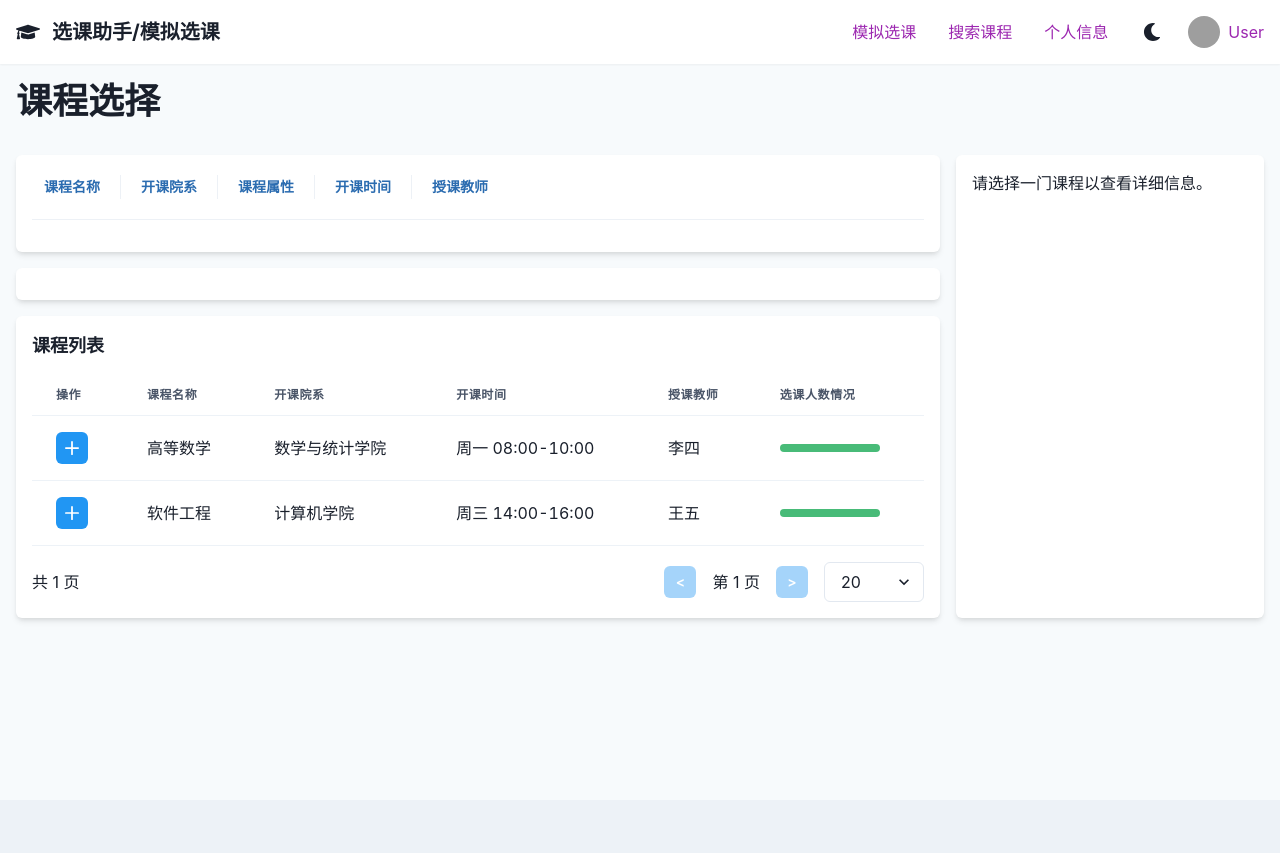
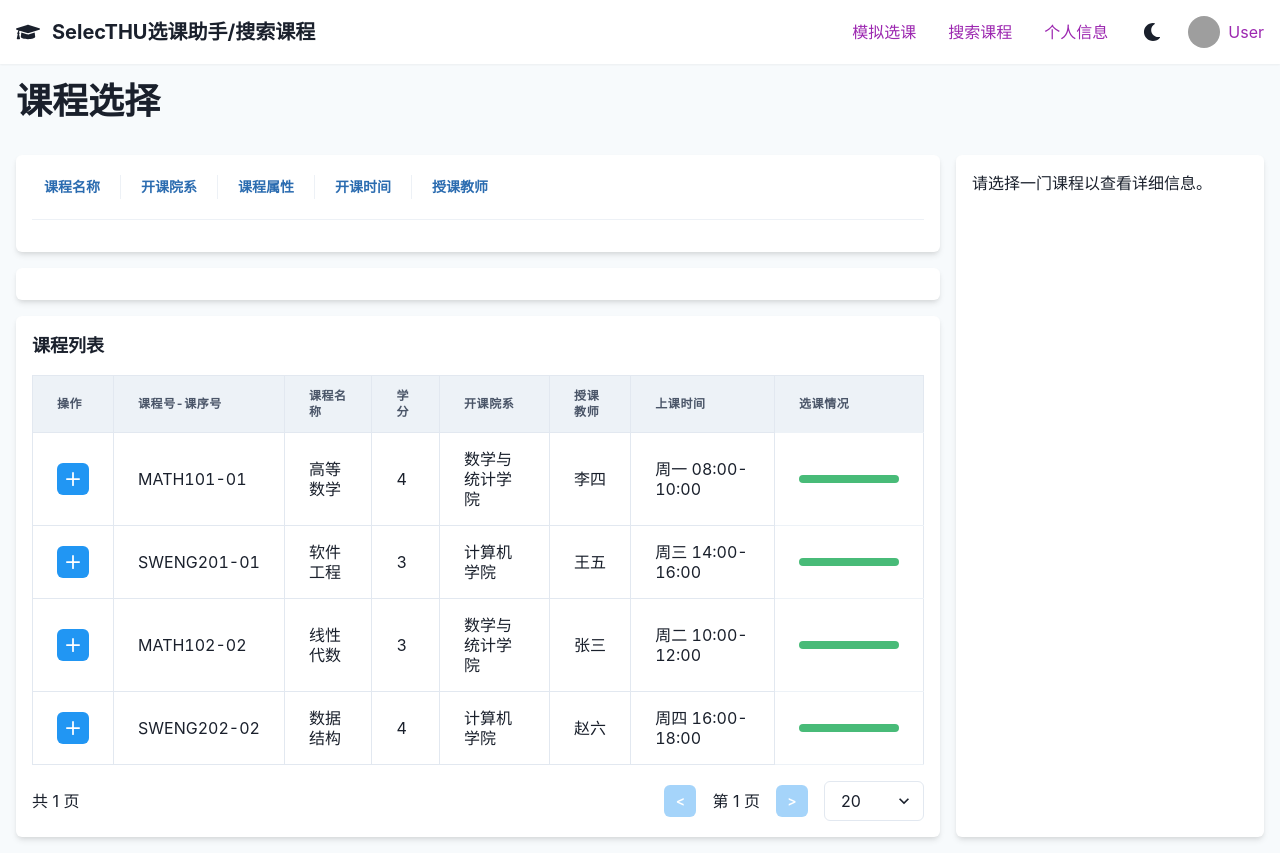
Before and after one commit to ZaytsevZY/SelecTHU, a Next.js app in the folder frontend/selecthu/: page /search in a window 1280 px wide. Before the commit the page ends 800 px from the top, so only its background shows below. Built offline with nearby package versions, Linux system fonts and the light colour scheme; grey boxes are pictures that could not be loaded.

Commit message:
fix: 修改导航栏显示，修改选课呈现信息

```diff
--- a/frontend/selecthu/app/components/layout/Navbar.tsx
+++ b/frontend/selecthu/app/components/layout/Navbar.tsx
@@ -16,8 +16,10 @@ import ColorModeToggle from "./ColorModeToggle"; // 暗色模式切换按钮
 import NextLink from "next/link";
 import { useRouter } from "next/navigation";
 import { useEffect, useState } from "react";
+import { usePathname } from "next/navigation"; // 引入 usePathname
 
 const NavLink = ({ href, children }: { href: string; children: React.ReactNode }) => {
+  const hoverBg = useColorModeValue("brand.50", "brand.700");
   return (
     <Link
       as={NextLink}
@@ -27,7 +29,7 @@ const NavLink = ({ href, children }: { href: string; children: React.ReactNode }
       rounded="md"
       _hover={{
         textDecoration: "none",
-        bg: useColorModeValue("brand.50", "brand.700"),
+        bg: hoverBg,
       }}
     >
       {children}
@@ -46,6 +48,7 @@ interface User {
 export default function Navbar() {
   const [user, setUser] = useState<User | null>(null);
   const router = useRouter();
+  const pathname = usePathname(); // 获取当前路径
 
   useEffect(() => {
     // 从localStorage中获取用户信息
@@ -66,6 +69,18 @@ export default function Navbar() {
   const nickname = user?.nickname || "User";
   const avatarSrc = user?.avatar || "/default-avatar.png"; // 设置默认头像路径
 
+  // 定义路由路径与页面名称的映射关系
+  const pageTitles: { [key: string]: string } = {
+    "/main": "模拟选课",
+    "/search": "搜索课程",
+    "/profile": "个人信息",
+    "/": "主页",
+    // 根据需要添加更多路由路径和对应的页面名称
+  };
+
+  // 获取当前路径对应的页面名称，若未匹配则使用默认值
+  const pageTitle = pageTitles[pathname] || "主页";
+
   return (
     <Box bg={useColorModeValue("white", "gray.900")} px={4} shadow="sm">
       <Flex h={16} alignItems="center" justifyContent="space-between">
@@ -74,7 +89,7 @@ export default function Navbar() {
           <HStack spacing={3}>
             <FaGraduationCap size="24px" />
             <Text fontSize="xl" fontWeight="bold">
-              选课助手/模拟选课
+              SelecTHU选课助手/{pageTitle}
             </Text>
           </HStack>
         </HStack>
--- a/frontend/selecthu/app/components/search/CoursesTable.tsx
+++ b/frontend/selecthu/app/components/search/CoursesTable.tsx
@@ -21,7 +21,10 @@ import { useState } from "react";
 
 interface Course {
   id: string;
+  courseNumber: string;      // 新增：课程号
+  sequenceNumber: string;    // 新增：课序号
   name: string;
+  credits: number;           // 新增：学分
   department: string;
   time: string;
   instructor: string;
@@ -70,15 +73,17 @@ const CoursesTable: React.FC<CoursesTableProps> = ({
       </Text>
 
       {/* 课程表 */}
-      <Table variant="simple">
-        <Thead>
+      <Table variant="simple" border="1px" borderColor={useColorModeValue("gray.200", "gray.700")}>
+        <Thead bg={useColorModeValue("gray.100", "gray.700")}>
           <Tr>
-            <Th>操作</Th>
-            <Th>课程名称</Th>
-            <Th>开课院系</Th>
-            <Th>开课时间</Th>
-            <Th>授课教师</Th>
-            <Th>选课人数情况</Th>
+            <Th borderRight="1px solid" borderColor={useColorModeValue("gray.200", "gray.700")}>操作</Th>
+            <Th borderRight="1px solid" borderColor={useColorModeValue("gray.200", "gray.700")}>课程号-课序号</Th>
+            <Th borderRight="1px solid" borderColor={useColorModeValue("gray.200", "gray.700")}>课程名称</Th>
+            <Th borderRight="1px solid" borderColor={useColorModeValue("gray.200", "gray.700")}>学分</Th>
+            <Th borderRight="1px solid" borderColor={useColorModeValue("gray.200", "gray.700")}>开课院系</Th>
+            <Th borderRight="1px solid" borderColor={useColorModeValue("gray.200", "gray.700")}>授课教师</Th>
+            <Th borderRight="1px solid" borderColor={useColorModeValue("gray.200", "gray.700")}>上课时间</Th>
+            <Th>选课情况</Th>
           </Tr>
         </Thead>
         <Tbody>
@@ -94,7 +99,7 @@ const CoursesTable: React.FC<CoursesTableProps> = ({
               onClick={() => onSelectCourse(course.id)}
               _hover={{ bg: useColorModeValue("gray.50", "gray.600") }}
             >
-              <Td>
+              <Td borderRight="1px solid" borderColor={useColorModeValue("gray.200", "gray.700")}>
                 <IconButton
                   icon={<AddIcon />}
                   size="sm"
@@ -106,10 +111,24 @@ const CoursesTable: React.FC<CoursesTableProps> = ({
                   }}
                 />
               </Td>
-              <Td>{course.name}</Td>
-              <Td>{course.department}</Td>
-              <Td>{course.time}</Td>
-              <Td>{course.instructor}</Td>
+              <Td borderRight="1px solid" borderColor={useColorModeValue("gray.200", "gray.700")}>
+                {course.courseNumber}-{course.sequenceNumber}
+              </Td>
+              <Td borderRight="1px solid" borderColor={useColorModeValue("gray.200", "gray.700")}>
+                {course.name}
+              </Td>
+              <Td borderRight="1px solid" borderColor={useColorModeValue("gray.200", "gray.700")}>
+                {course.credits}
+              </Td>
+              <Td borderRight="1px solid" borderColor={useColorModeValue("gray.200", "gray.700")}>
+                {course.department}
+              </Td>
+              <Td borderRight="1px solid" borderColor={useColorModeValue("gray.200", "gray.700")}>
+                {course.instructor}
+              </Td>
+              <Td borderRight="1px solid" borderColor={useColorModeValue("gray.200", "gray.700")}>
+                {course.time}
+              </Td>
               <Td>
                 {/* 选课人数情况展示为色带（示例，实际可根据数据调整） */}
                 <Box w="100px" h="8px" bg="green.400" borderRadius="md" />
--- a/frontend/selecthu/app/search/page.tsx
+++ b/frontend/selecthu/app/search/page.tsx
@@ -18,7 +18,10 @@ import SelectedCourseInfo from "../components/search/SelectedCourseInfo";
 
 interface Course {
   id: string;
+  courseNumber: string;      // 新增：课程号
+  sequenceNumber: string;    // 新增：课序号
   name: string;
+  credits: number;           // 新增：学分
   department: string;
   time: string;
   instructor: string;
@@ -48,11 +51,14 @@ export default function SearchPage() {
     setSelectedFilters(selectedFilters.filter((f) => f.type !== type));
   };
 
-  // 初始化课程数据，包括高等数学和软件工程
+  // 初始化课程数据，包括高等数学和软件工程，新增两门课程
   const [courses, setCourses] = useState<Course[]>([
     {
       id: "math101",
+      courseNumber: "MATH101",
+      sequenceNumber: "01",
       name: "高等数学",
+      credits: 4,
       department: "数学与统计学院",
       time: "周一 08:00-10:00",
       instructor: "李四",
@@ -65,7 +71,10 @@ export default function SearchPage() {
     },
     {
       id: "sweng201",
+      courseNumber: "SWENG201",
+      sequenceNumber: "01",
       name: "软件工程",
+      credits: 3,
       department: "计算机学院",
       time: "周三 14:00-16:00",
       instructor: "王五",
@@ -76,7 +85,38 @@ export default function SearchPage() {
         "课程安排合理，适合提升编程技能。",
       ],
     },
-    // 可以根据需要添加更多课程
+    {
+      id: "math102",
+      courseNumber: "MATH102",
+      sequenceNumber: "02",
+      name: "线性代数",
+      credits: 3,
+      department: "数学与统计学院",
+      time: "周二 10:00-12:00",
+      instructor: "张三",
+      teachingInfo: "教室：理学楼202",
+      teacherInfo: "电子邮箱：zhangsan@example.com",
+      comments: [
+        "课程逻辑严谨，适合数学爱好者。",
+        "老师讲解清晰，课后习题丰富。",
+      ],
+    },
+    {
+      id: "sweng202",
+      courseNumber: "SWENG202",
+      sequenceNumber: "02",
+      name: "数据结构",
+      credits: 4,
+      department: "计算机学院",
+      time: "周四 16:00-18:00",
+      instructor: "赵六",
+      teachingInfo: "教室：软件楼304",
+      teacherInfo: "电子邮箱：zhaoliu@example.com",
+      comments: [
+        "内容全面，涵盖各种重要数据结构。",
+        "适合打算深入学习算法的学生。",
+      ],
+    },
   ]);
 
   // 管理选中的课程 ID
```
Also changed, not shown: frontend/selecthu/tsconfig.json (+19 -5 lines), 1 other file (tests, documents, lock files or other folders).
